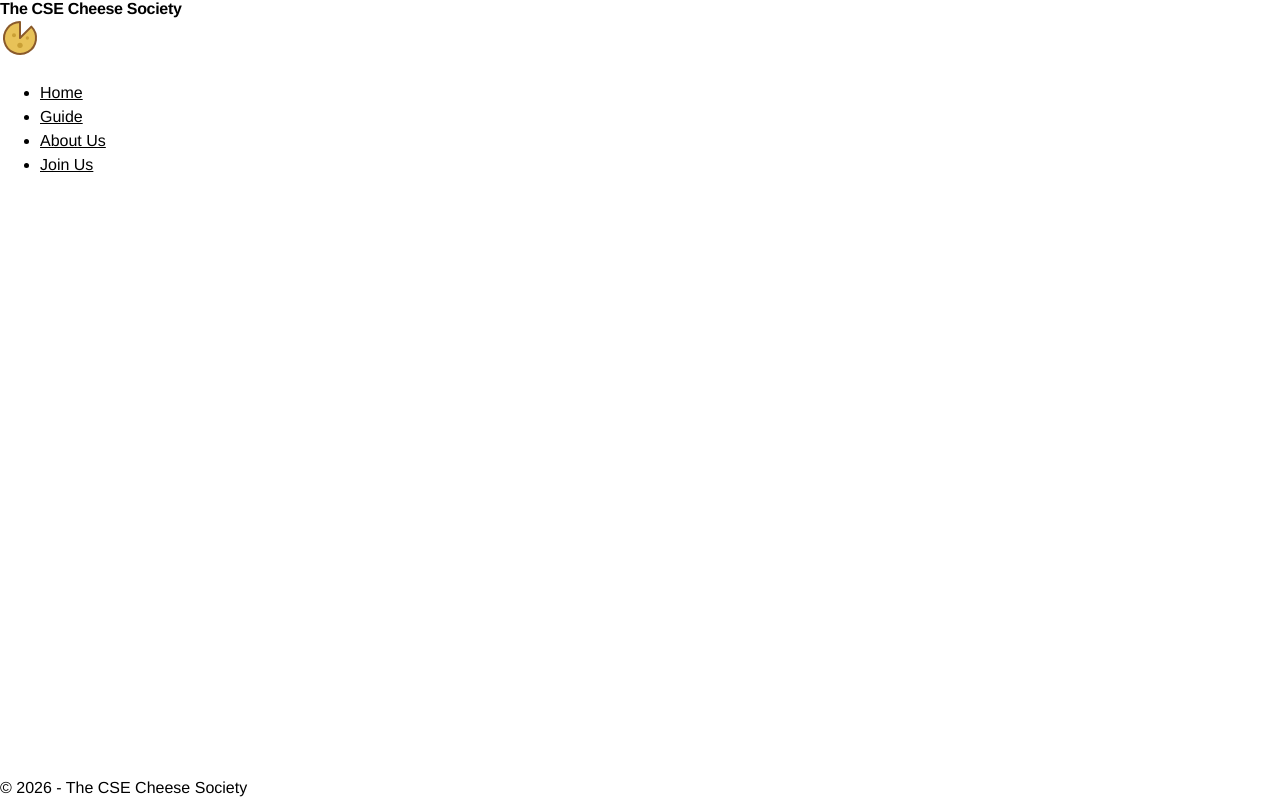
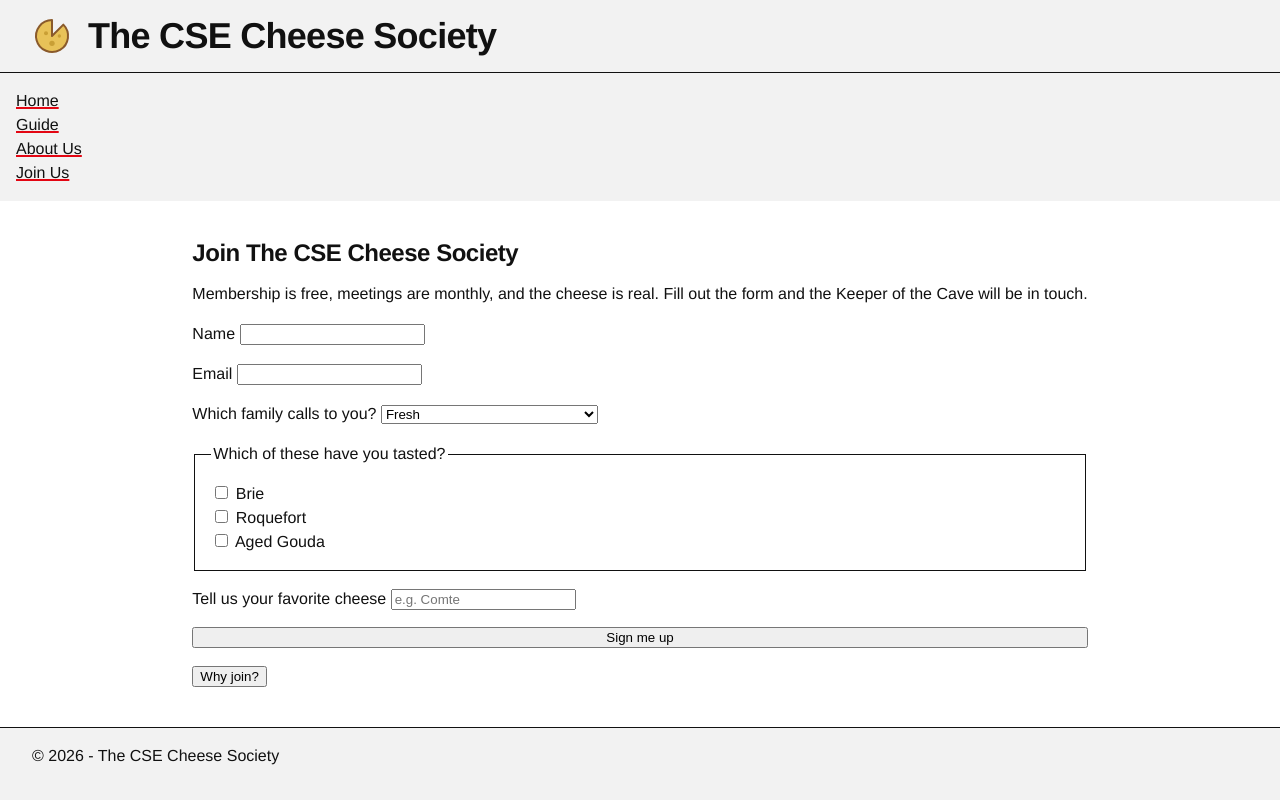
Before and after one commit to thyndoan/cse134b-hw4, a plain HTML site: page cheese_guide/join.html in a window 1280 px wide. Drawn offline with Linux system fonts and the light colour scheme; files that its build step writes are made by us from their sources.

Commit message:
finish join.html and join.css

```diff
--- a/cheese_guide/join.html
+++ b/cheese_guide/join.html
@@ -3,32 +3,119 @@
   <head>
     <meta charset="utf-8" />
     <meta name="viewport" content="width=device-width, initial-scale=1" />
+    <meta name="description" content="Join us page of the CSE Cheese Society" />
     <title>The CSE Cheese Society Join Us Page</title>
-    <link rel="stylesheet" href="vars.css" />
-    <link rel="stylesheet" href="global.css" />
-    <link rel="stylesheet" href="home.css" />
+    <link rel="stylesheet" href="styles/global.css" />
+    <link rel="stylesheet" href="styles/tokens.css" />
+    <link rel="stylesheet" href="styles/site.css" />
+    <link rel="stylesheet" href="styles/join.css" />
   </head>
   <body>
     <header>
-      <h1>The CSE Cheese Society</h1>
       <img
         src="images/logo.svg"
         alt="Cheese Society logo"
         width="40"
         height="40"
       />
+      <h1>The CSE Cheese Society</h1>
     </header>
 
     <nav>
       <ul>
-        <li><a href="#">Home</a></li>
+        <li><a href="index.html">Home</a></li>
         <li><a href="guide/index.html">Guide</a></li>
-        <li><a href="/cheese_guide/about.html">About Us</a></li>
-        <li><a href="/cheese_guide/join.html">Join Us</a></li>
+        <li><a href="about.html">About Us</a></li>
+        <li><a href="join.html">Join Us</a></li>
       </ul>
     </nav>
 
-    <main></main>
+    <main>
+      <article>
+        <h2>Join The CSE Cheese Society</h2>
+        <p>
+          Membership is free, meetings are monthly, and the cheese is real. Fill
+          out the form and the Keeper of the Cave will be in touch.
+        </p>
+        <form>
+          <div>
+            <label for="name">Name</label>
+            <input type="text" id="name" name="name" required />
+          </div>
+
+          <div>
+            <label for="email">Email</label>
+            <input type="email" id="email" name="email" required />
+          </div>
+
+          <div>
+            <label for="family">Which family calls to you?</label>
+            <select id="family" name="family">
+              <option value="fresh">Fresh</option>
+              <option value="soft">Soft-ripened</option>
+              <option value="blue">Blue</option>
+              <option value="hard">Hard</option>
+              <option value="undecided">Undecided — that's why I'm here</option>
+            </select>
+          </div>
+
+          <fieldset>
+            <legend>Which of these have you tasted?</legend>
+            <div>
+              <input type="checkbox" id="brie" name="tasted" value="Brie" />
+              <label for="brie">Brie</label>
+            </div>
+            <div>
+              <input
+                type="checkbox"
+                id="roquefort"
+                name="tasted"
+                value="Roquefort"
+              />
+              <label for="roquefort">Roquefort</label>
+            </div>
+            <div>
+              <input
+                type="checkbox"
+                id="aged-gouda"
+                name="tasted"
+                value="Aged Gouda"
+              />
+              <label for="aged-gouda">Aged Gouda</label>
+            </div>
+          </fieldset>
+
+          <div>
+            <label for="favorite-cheese">Tell us your favorite cheese</label>
+            <input
+              type="text"
+              id="favorite-cheese"
+              name="favorite-cheese"
+              placeholder="e.g. Comte"
+            />
+          </div>
+          <button type="submit">Sign me up</button>
+        </form>
+
+        <button commandfor="why-join" command="show-modal">Why join?</button>
+
+        <dialog id="why-join">
+          <h2>Why join?</h2>
+          <ul>
+            <li>
+              Monthly tastings. The Society buys the cheese. You bring opinions.
+            </li>
+            <li>Voting rights in the Cheese of the Month election.</li>
+            <li>Access to THE CAVE (a mini-fridge, but a very serious one).</li>
+            <li>
+              A laminated membership card featuring the cheese of your choice.
+            </li>
+            <li>Amnesty program for recovering blue-cheese skeptics.</li>
+          </ul>
+          <button commandfor="why-join" command="close">I'm convinced</button>
+        </dialog>
+      </article>
+    </main>
 
     <footer>
       <p>&copy; 2026 - The CSE Cheese Society</p>
--- a/cheese_guide/styles/about.css
+++ b/cheese_guide/styles/about.css
@@ -22,6 +22,5 @@ body {
     clear: both;
     padding: var(--space-2);
     border-block-start: var(--rule);
-    background: var(--panel);
   }
 }
--- /dev/null
+++ b/cheese_guide/styles/join.css
@@ -0,0 +1,26 @@
+body {
+  display: flex;
+  flex-direction: column;
+  min-height: 100svh;
+
+  > main {
+    flex: 1;
+    display: flex;
+    justify-content: center;
+    align-items: center;
+    padding: var(--space-3);
+
+    article {
+      form {
+        display: flex;
+        flex-direction: column;
+        gap: var(--space-2);
+        margin-block: var(--space-2);
+      }
+      fieldset {
+        border: var(--border);
+        padding: var(--space-2);
+      }
+    }
+  }
+}
```
